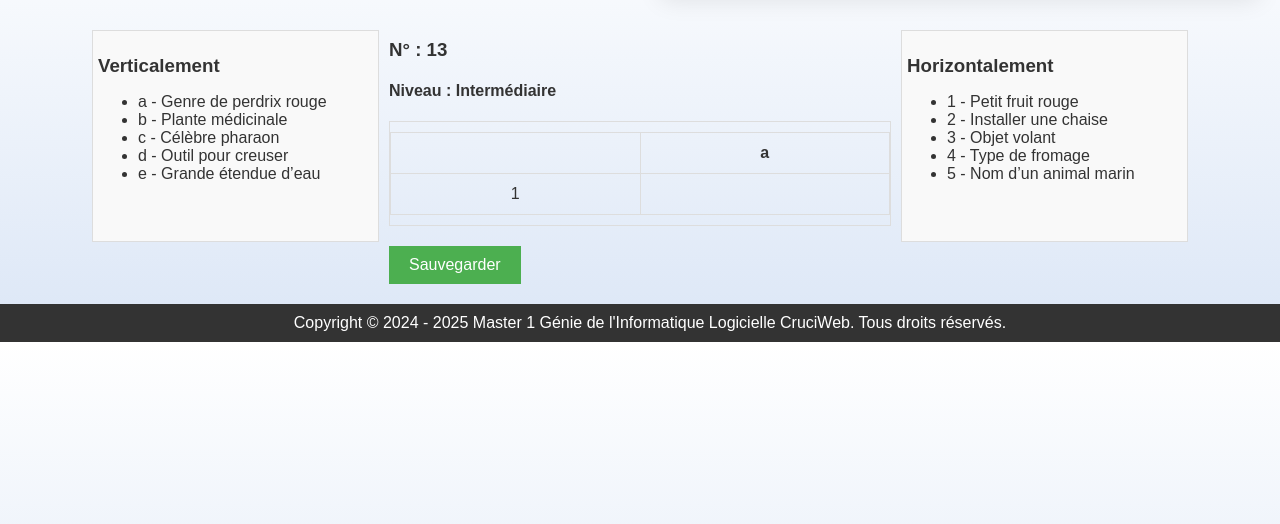
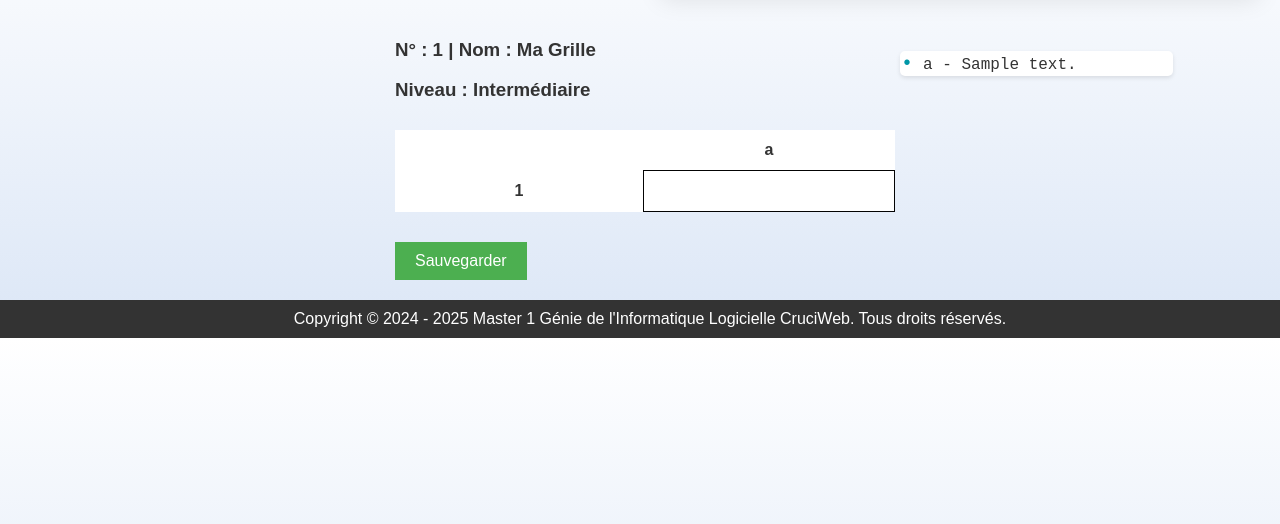
Before and after one commit to 18safarr/CruciWeb, a PHP site: page /?p=play&idGrille=1 in a window 1280 px wide. Shown: the part 105-629 px from the top of the page. Run offline with PHP 8.4, Linux system fonts and the light colour scheme; the visitor is signed in with stand-in values (Sample User, id 1); tables that the repository leaves empty hold one stand-in row (values such as "Sample post").

Commit message:
la mise a jour de la page play

```diff
--- /dev/null
+++ b/app/controllers/DefinitionManager2.php
@@ -0,0 +1,30 @@
+<?php
+namespace controllers;
+require_once (__DIR__ . '/../model/Definitions.php');
+use model\Definitions;
+
+class DefinitionManager2 {
+
+
+   private static function getDefinitionDatas($idGrille,$orientation){
+        return Definitions::getDefinitionDatas($idGrille,$orientation);
+   }
+
+
+   public static function getDefinitionsHTML($idGrille, $orientation) {
+        $datas = self::getDefinitionDatas($idGrille, $orientation);
+        $html = '';
+
+        foreach ($datas as $index => $definition) {
+            // Génère une ligne avec la description formatée en lettre (a, b, c, etc.)
+            if($orientation == "VERTICAL")
+                $html .= '<li>' . chr(96+$definition->posDepY) . ' - ' . htmlspecialchars($definition->description) . '</li>';
+            else
+                $html .= '<li>' .$definition->posDepX . ' - ' . htmlspecialchars($definition->description) . '</li>';
+        }
+
+        return $html;
+   }
+}
+
+?>
--- a/app/controllers/GrilleManager2.php
+++ b/app/controllers/GrilleManager2.php
@@ -139,7 +139,7 @@
             // Générer les lignes de la grille
             for ($row = 1; $row <= self::$rows; $row++) {
                 $html .= '<tr>';
-                $html .= '<td>' . $row . '</td>'; // Numéro de ligne
+                $html .= '<th>' . $row . '</th>'; // Numéro de ligne
 
                 for ($col = 1; $col <= self::$cols; $col++) {
 
--- a/app/views/ajouter_grille.php
+++ b/app/views/ajouter_grille.php
@@ -1,11 +1,10 @@
 <?php
 session_start();
 require_once (__DIR__ . '/../controllers/GrilleManager2.php');
-require_once (__DIR__ . '/../controllers/DefinitionManager.php');
-use controllers\DefinitionManager;
+require_once (__DIR__ . '/../controllers/DefinitionManager2.php');
+use controllers\DefinitionManager2;
 use controllers\GrilleManager2;
 
-$dm = new DefinitionManager();
 if (!isset($_SESSION['user_id'])){
 
     header("Location:index.php");
--- a/app/views/play_page.php
+++ b/app/views/play_page.php
@@ -1,14 +1,13 @@
 <?php
 session_start();
 require_once (__DIR__ . '/../controllers/GrilleManager2.php');
-require_once (__DIR__ . '/../controllers/DefinitionManager.php');
+require_once (__DIR__ . '/../controllers/DefinitionManager2.php');
 require_once (__DIR__ . '/../controllers/UsersManager.php');
 
-use controllers\DefinitionManager;
+use controllers\DefinitionManager2;
 use controllers\GrilleManager2;
 use controllers\UsersManager;
 
-$dm = new DefinitionManager();
 
 if (isset($_GET["idGrille"])){
     $idGrille = $_GET["idGrille"];
@@ -99,21 +98,24 @@
 
     <main>
         <div class="grid-container">
-            <!-- Définitions verticales -->
-            <div class="clues vertical scrollable">
-                <h3>Verticalement</h3>
-                <ul>
-                  <?php
-                    echo $dm->getVerticalDefinitions();
+
+            <!-- Définitions horizontales -->
+            <div class="clues horizontal scrollable">
+                <!-- <h3>Horizontalement</h3> -->
+                <ul class="styled-list ">
+                <?php
+                    echo DefinitionManager2::getDefinitionsHTML($idGrille,"HORIZONTAL");
                   ?>
                 </ul>
+
             </div>
+
 
             <!-- Grille principale -->
             <div class="grid">
                 <form method="POST" action="">
-                    <h3>N° : 13</h3>
-                    <h4>Niveau : Intermédiaire</h4>
+                    <h3>N° : <?php echo $idGrille; ?> |  Nom : Ma Grille</h3>
+                    <h3>Niveau : Intermédiaire</h3>
                     <div class="scrollable-grid">
                         <div id="crossword">
                         <?php
@@ -121,19 +123,24 @@
                         ?>
                         </div>
                     </div>
-                    <button type="submit" name="save" id="save-button">Sauvegarder</button>
+                    <?php if (isset($_SESSION['user_id'])) { ?>
+                        <button type="submit" name="save" id="save-button">Sauvegarder</button>
+                    <?php }?>
                 </form>
             </div>
 
-            <!-- Définitions horizontales -->
-            <div class="clues horizontal scrollable">
-                <h3>Horizontalement</h3>
-                <ul>
-                <?php
-                    echo $dm->getHorizontalDefinitions();
-                  ?>
-                </ul>
+             <!-- Définitions verticales -->
+             <div class="clues vertical scrollable">
+                <!-- <h3>Verticalement</h3> -->
+                    <ul class="styled-list">
+                        <?php
+                            echo DefinitionManager2::getDefinitionsHTML($idGrille,"VERTICAL");
+                        ?>
+                    </ul>
+
             </div>
+
+
         </div>
     </main>
 
--- a/public/css/play_page.css
+++ b/public/css/play_page.css
@@ -1,4 +1,6 @@
-/* 🌟 Conteneur du formulaire */
+/* ========================
+   Conteneur Nav
+======================== */
 nav {
     display: flex;
     align-items: center;
@@ -66,8 +68,6 @@
 
 
 
-
-
 nav .logout {
     background-color: #f44336;
 }
@@ -76,6 +76,10 @@
     opacity: 0.9;
 }
 
+/* ========================
+   Conteneur principal
+======================== */
+
 main {
     display: flex;
     justify-content: center;
@@ -83,13 +87,16 @@
     flex-wrap: wrap;
 }
 
-
-
 .grid-container {
     display: flex;
     flex-direction: row;
     width: 90%;
+    /* background-color:white; */
 }
+
+/* ========================
+   Conteneur defintions
+======================== */
 
 .clues {
     flex: 1;
@@ -103,19 +110,82 @@
 
 /* Conteneur pour les définitions avec scrollbars */
 .scrollable {
-    max-height: 200px; /* Limite la hauteur des définitions */
+    max-height: 500px; /* Limite la hauteur des définitions */
     overflow-y: auto; /* Ajoute une scrollbar verticale */
     padding: 5px;
-    border: 1px solid #ddd;
-    background-color: #f9f9f9;
+    margin-left: 0;
+    /* background-color: white; */
+    /* border: 1px solid #ddd; */
+    /* background-color: #f9f9f9; */
 }
 
+.scrollable::-webkit-scrollbar {
+    width: 10px;
+}
+
+.scrollable::-webkit-scrollbar-thumb {
+    background-color: #00bcd4;
+    border-radius: 5px;
+}
+
+.scrollable::-webkit-scrollbar-thumb:hover {
+    background-color: #0097a7;
+}
+
+.scrollable::-webkit-scrollbar-track {
+    background-color: #f1f1f1;
+}
+
+.horizontal{
+    margin-left: 20px;
+}
+.vertical{
+    margin-right: 20px;
+}
+
+
+/* Style de la liste */
+.styled-list {
+    list-style: none;
+    padding: 0;
+}
+
+.styled-list li {
+    background-color: white;
+    margin: 10px 0;
+    padding: 1px;
+    border-radius: 5px;
+    box-shadow: 0 2px 4px rgba(0, 0, 0, 0.1);
+    font-size: 16px;
+    font-family: 'Courier New', Courier, monospace;
+    color: #333;
+    transition: background-color 0.3s ease, transform 0.3s ease;
+}
+
+.styled-list li:hover {
+    background-color: #d1d8e0;
+    font-weight: bold;
+    transform: scale(1.02);
+}
+
+/* Ajoute des puces personnalisées à la liste */
+.styled-list li::before {
+    content: "•";
+    color: #0097a7;
+    font-size: 20px;
+    margin-right: 10px;
+}
+
+/* ========================
+   Conteneur grille .grid
+======================== */
+
 /* Grille défilable horizontalement et verticalement */
-.scrollable-grid {
+.grid .scrollable-grid {
     max-width: 100%;
     max-height: 600px; /* Ajustez selon vos besoins */
     overflow: auto; /* Scrollbars horizontales et verticales */
-    border: 1px solid #ddd;
+    /* border: 1px solid #ddd; */
     margin: 0 auto;
 }
 
@@ -125,14 +195,18 @@
     margin: 10px auto;
     width: 100%;
     min-width: 500px; /* Assure une scrollbar horizontale si nécessaire */
+    background-color:white;
 }
 
 .grid th, .grid td {
-    border: 1px solid #ddd;
+    border: 1px solid #030303;
     padding: 5px;
     text-align: center;
     width: 30px;
     height: 30px;
+}
+.grid th{
+    border: 0px solid #030303;
 }
 
 .grid .black-cell {
@@ -151,7 +225,7 @@
 
 
 
-#save-button {
+.grid #save-button {
     margin-top: 20px;
     padding: 10px 20px;
     font-size: 16px;
@@ -161,6 +235,6 @@
     cursor: pointer;
 }
 
-#save-button:hover {
+.grid #save-button:hover {
     background-color: #45a049;
 }
```
Also changed, not shown: app/controllers/DefinitionMannager2.php (deleted, +0 -28 lines), documents/insert.sql (+55 -21 lines), teste/teste.php (+11 -9 lines), documents/Capture d’écran_2024-12-26_20-25-35.png (added).
